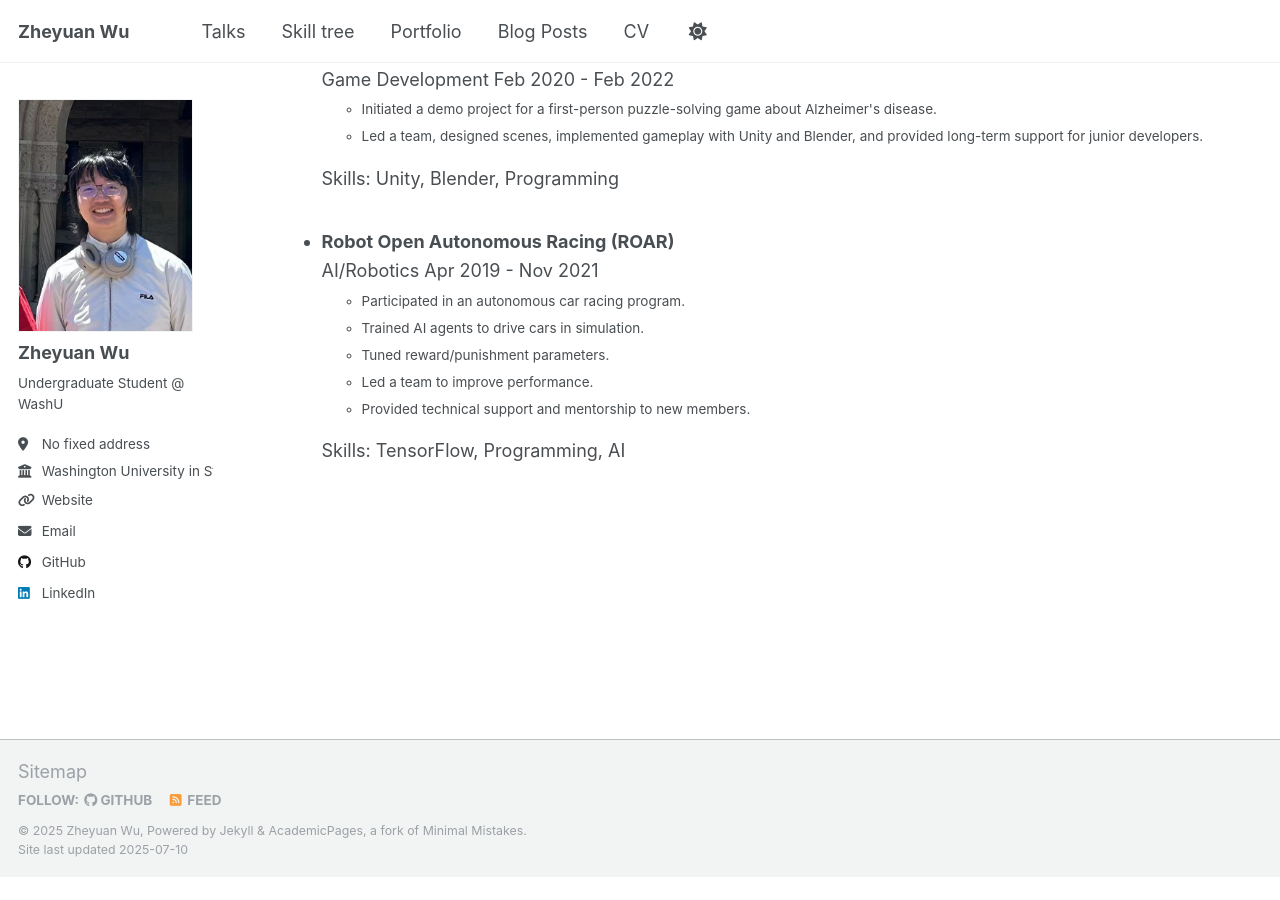
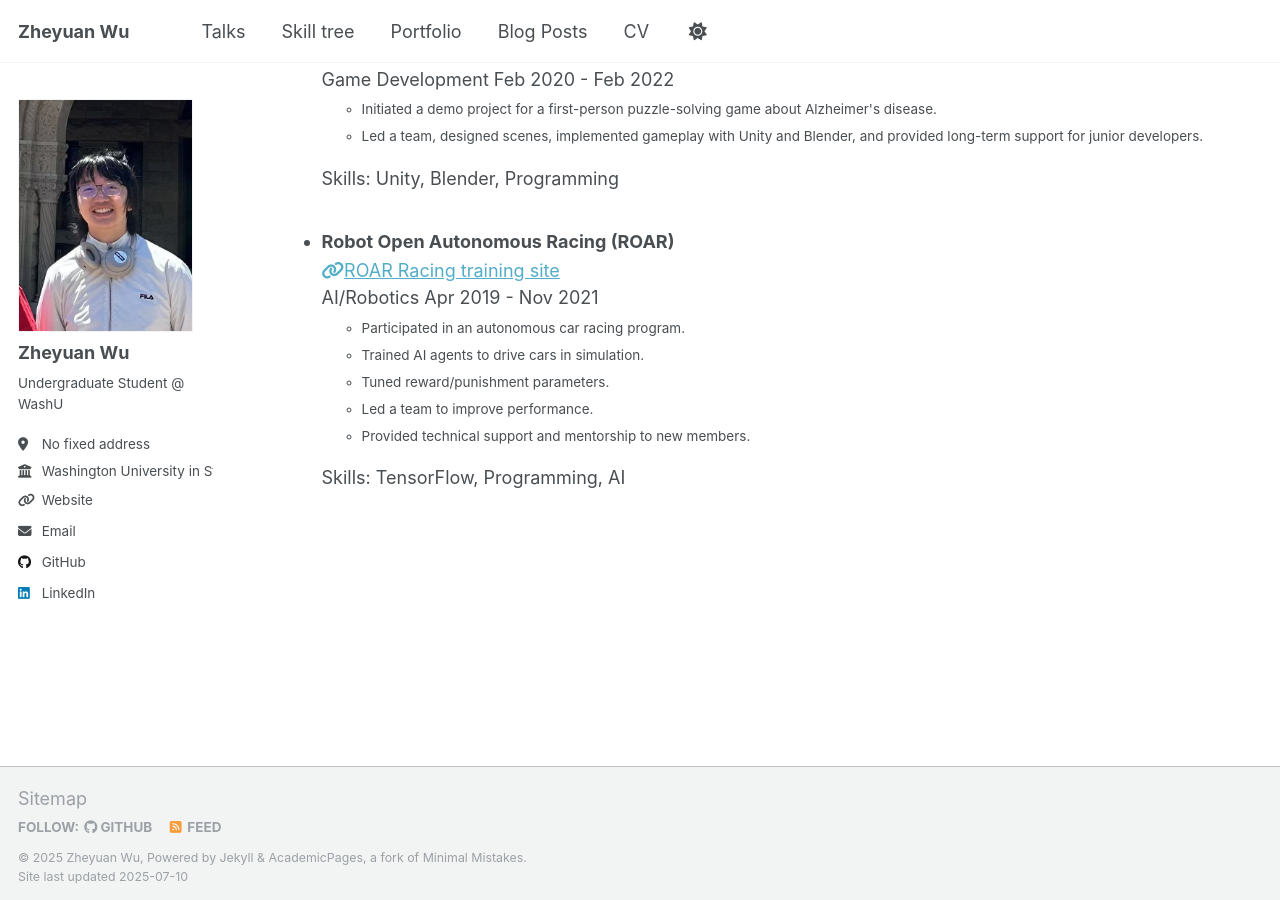
Before and after one commit to Trance-0/resume, a Jekyll site: the page built from _pages/portfolio.md, in a window 1280 px wide and 900 px high, scrolled down 1959 px. Built offline with Jekyll 4.4.1, drawn with Linux system fonts in a browser that asks for light colours; before the commit the page ends 2836 px from its top, so only the background shows below that.

Commit message:
Update cv.json

```diff
--- a/_data/cv.json
+++ b/_data/cv.json
@@ -628,6 +628,12 @@
         "TensorFlow",
         "Programming",
         "AI"
+      ],
+      "links": [
+        {
+          "label": "ROAR Racing training site",
+          "url": "https://hitchinteractive.com/vvip/"
+        }
       ]
     }
   ]
```
